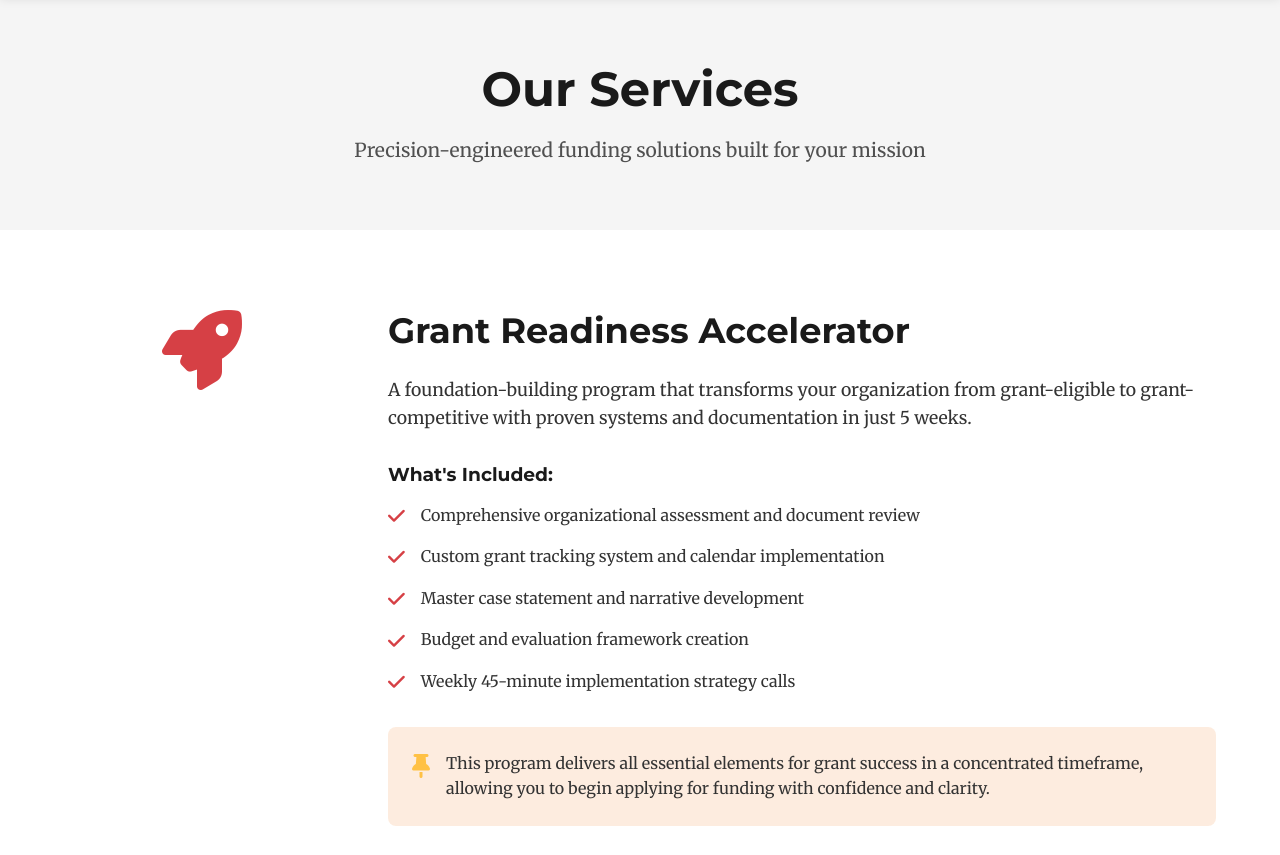
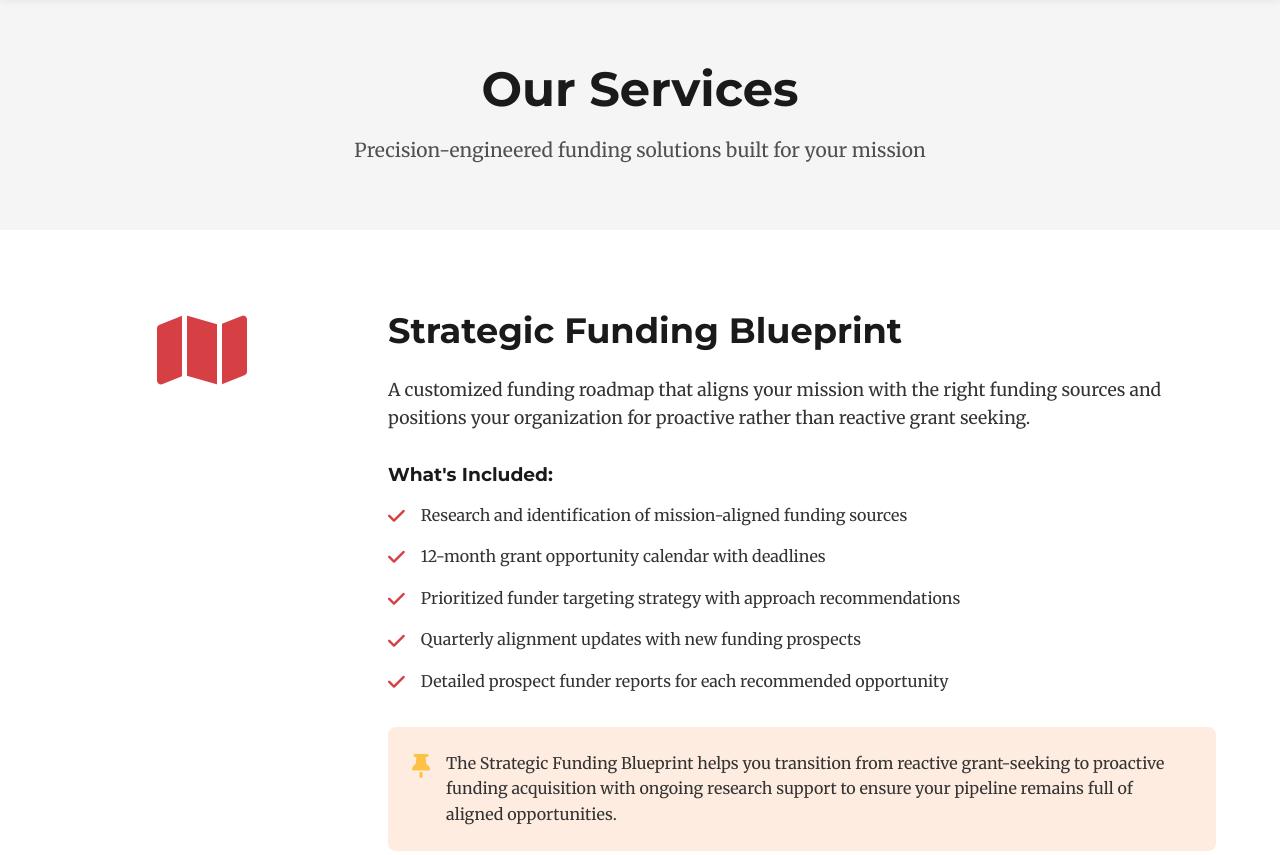
Before and after one commit to deegs1/fundingforge, a plain HTML site: page services.html in a window 1280 px wide. Shown: the part 91-946 px from the top of the page. Drawn offline with Linux system fonts and the light colour scheme.

Commit message:
Remove Grant Readiness Accelerator content from website

```diff
--- a/services.html
+++ b/services.html
@@ -35,36 +35,6 @@
         <div class="container">
             <h1>Our Services</h1>
             <p>Precision-engineered funding solutions built for your mission</p>
-        </div>
-    </section>
-
-    <section class="service-section" id="accelerator">
-        <div class="container">
-            <div class="service-content">
-                <div class="service-icon">
-                    <i class="fas fa-rocket"></i>
-                </div>
-                <div class="service-details">
-                    <h2>Grant Readiness Accelerator</h2>
-                    <p class="service-description">A foundation-building program that transforms your organization from grant-eligible to grant-competitive with proven systems and documentation in just 5 weeks.</p>
-
-                    <h3>What's Included:</h3>
-                    <ul class="service-features">
-                        <li><i class="fas fa-check"></i> Comprehensive organizational assessment and document review</li>
-                        <li><i class="fas fa-check"></i> Custom grant tracking system and calendar implementation</li>
-                        <li><i class="fas fa-check"></i> Master case statement and narrative development</li>
-                        <li><i class="fas fa-check"></i> Budget and evaluation framework creation</li>
-                        <li><i class="fas fa-check"></i> Weekly 45-minute implementation strategy calls</li>
-                    </ul>
-
-                    <div class="service-highlight">
-                        <i class="fas fa-thumbtack"></i>
-                        <p>This program delivers all essential elements for grant success in a concentrated timeframe, allowing you to begin applying for funding with confidence and clarity.</p>
-                    </div>
-
-                    <a href="index.html#contact" class="btn-primary">Get Started</a>
-                </div>
-            </div>
         </div>
     </section>
 
```
Also changed, not shown: index.html (+0 -6 lines).
